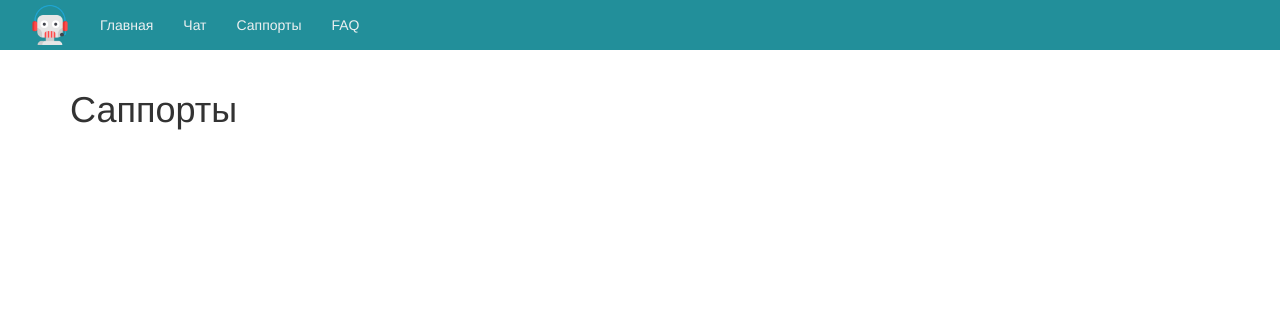
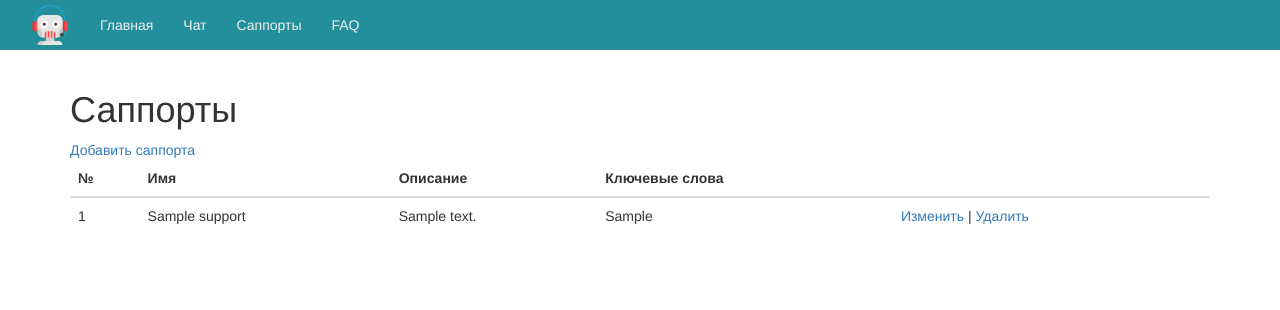
Before and after one commit to sanyapalmero/directum-chat-bot-preparing, a Django app: page /supports/ in a window 1280 px wide. Shown: the top 310 px of the page. Run offline with Django 3.2, Linux system fonts and the light colour scheme; tables that the repository leaves empty hold one stand-in row (values such as "Sample post"); some libraries are stand-ins or nearby versions.

Commit message:
Add CRUD operations for Support model

```diff
--- a/chat/urls.py
+++ b/chat/urls.py
@@ -7,5 +7,8 @@ urlpatterns = [
     path('', views.IndexView.as_view(), name='index'),
     path('chat/', views.ChatView.as_view(), name='chat'),
     path('supports/', views.SupportView.as_view(), name='supports'),
+    path('supports/create/', views.CreateSupportView.as_view(), name='supcreate'),
+    path('supports/edit/<int:sup_id>', views.EditSupportView.as_view(), name='supedit'),
+    path('supports/delete/<int:sup_id>', views.DeleteSupportView.as_view(), name='supdelete'),
     path('faq/', views.FaqView.as_view(), name='faq')
 ]
--- a/chat/views.py
+++ b/chat/views.py
@@ -1,6 +1,7 @@
-from django.shortcuts import render
+from django.shortcuts import render, redirect
 from django.views import View
 from django.http import JsonResponse
+from .models import Support
 
 class IndexView(View):
     """Главная страница"""
@@ -33,7 +34,58 @@ class FaqView(View):
 
 
 class SupportView(View):
-    """Страница саппортов"""
+    """Страница просмотра саппортов"""
     def get(self, request):
         template_name = 'chat/supports.html'
+        supports = Support.objects.all()
+        return render(request, template_name, {'supports':supports})
+
+
+class CreateSupportView(View):
+    """Страница создания саппортов"""
+    def get(self, request):
+        template_name = 'chat/supcreate.html'
         return render(request, template_name)
+
+    def post(self, request):
+        name = request.POST['name']
+        description = request.POST['description']
+        key_words = request.POST['key_words']
+
+        Support.objects.create(
+            name=name,
+            description=description,
+            key_words=key_words
+        )
+        return redirect('chat:supports')
+
+
+class EditSupportView(View):
+    """Страница изменения саппортов"""
+    def get(self, request, sup_id):
+        template_name = 'chat/supedit.html'
+        support = Support.objects.get(pk=sup_id)
+        return render(request, template_name, {'support':support})
+
+    def post(self, request, sup_id):
+        support = Support.objects.get(pk=sup_id)
+
+        support.name = request.POST['name']
+        support.description = request.POST['description']
+        support.key_words = request.POST['key_words']
+        support.save()
+
+        return redirect('chat:supports')
+
+
+class DeleteSupportView(View):
+    """Страница удаления саппортов"""
+    def get(self, request, sup_id):
+        template_name = 'chat/supdelete.html'
+        support = Support.objects.get(pk=sup_id)
+        return render(request, template_name, {'support':support})
+
+    def post(self, request, sup_id):
+        support = Support.objects.get(pk=sup_id)
+        support.delete()
+        return redirect('chat:supports')
--- a/templates/chat/supports.html
+++ b/templates/chat/supports.html
@@ -2,4 +2,32 @@
 
 {% block content %}
     <h1>Саппорты</h1>
+    <a href="{% url 'chat:supcreate' %}">Добавить саппорта</a>
+    <div class="table-responsive">
+        <table class="table">
+            <thead>
+                <tr>
+                    <th>№</th>
+                    <th>Имя</th>
+                    <th>Описание</th>
+                    <th>Ключевые слова</th>
+                    <th></th>
+                </tr>
+            </thead>
+            <tbody>
+                {% for support in supports %}
+                    <tr>
+                        <td>{{ support.id }}</td>
+                        <td>{{ support.name }}</td>
+                        <td>{{ support.description }}</td>
+                        <td>{{ support.key_words }}</td>
+                        <td>
+                            <a href="{% url 'chat:supedit' support.id %}">Изменить</a> |
+                            <a href="{% url 'chat:supdelete' support.id %}">Удалить</a>
+                        </td>
+                    </tr>
+                {% endfor %}
+            </tbody>
+        </table>
+    </div>
 {% endblock %}
```
Also changed, not shown: templates/chat/supcreate.html (added, +21 -0 lines), templates/chat/supdelete.html (added, +10 -0 lines), templates/chat/supedit.html (added, +22 -0 lines).
